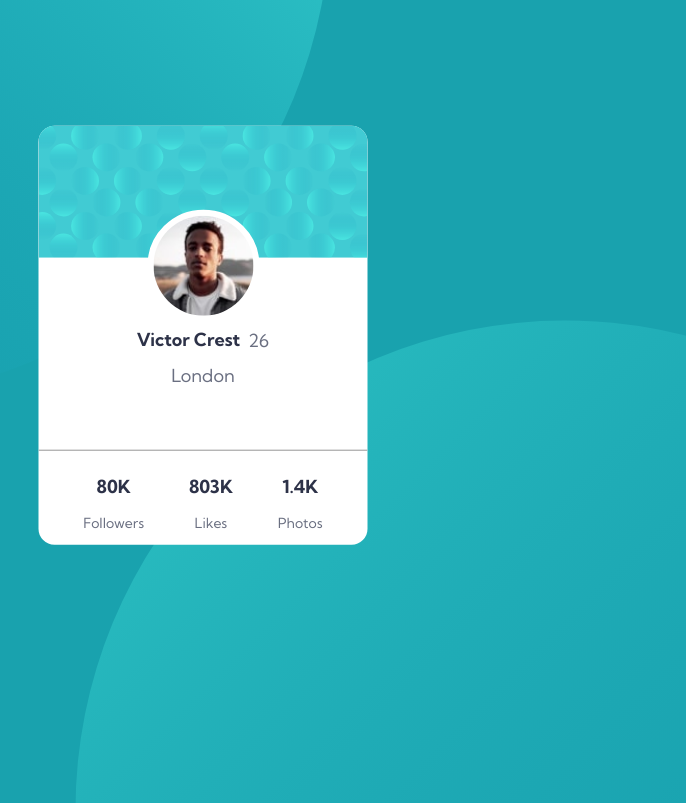
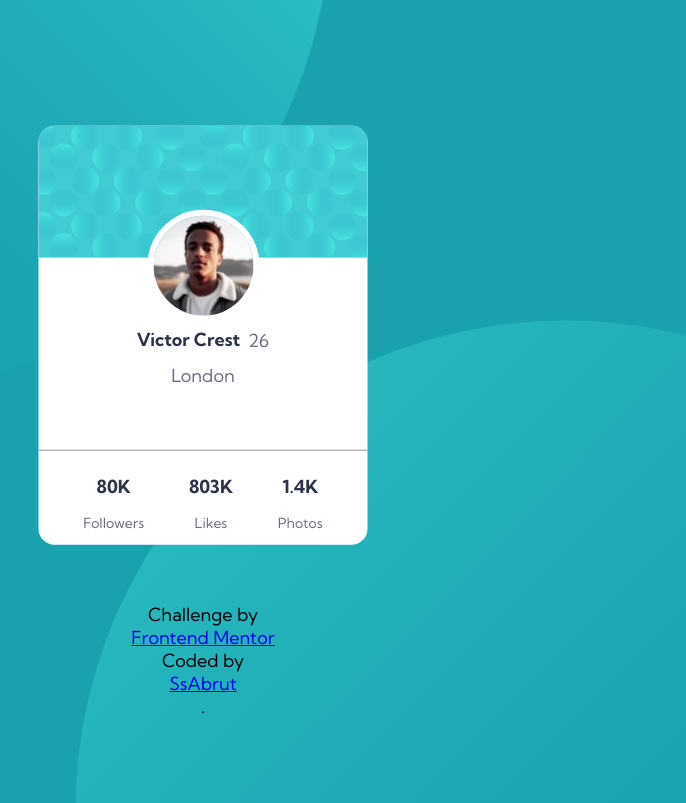
Before and after one commit to ssabrut/profile-card-component, a plain HTML site: page index.html in a window 1280 px wide. Shown: the top 803 px of the page, without its empty margins (437-1123 px from the left). Drawn offline with Linux system fonts and the light colour scheme.

Commit message:
Add existing file

```diff
--- a/index.html
+++ b/index.html
@@ -38,9 +38,6 @@
         </div>
       </div>
     </div>
+    <div class="attribution">Challenge by <a href="https://www.frontendmentor.io?ref=challenge" target="_blank">Frontend Mentor</a>Coded by <a href="https://github.com/ssabrut">SsAbrut</a>.</div>
   </body>
 </html>
-
-<!--
-      <div class="attribution">Challenge by <a href="https://www.frontendmentor.io?ref=challenge" target="_blank">Frontend Mentor</a>. Coded by <a href="#">Your Name Here</a>.</div>
-    -->
--- a/sass/main.scss
+++ b/sass/main.scss
@@ -162,3 +162,19 @@ body {
     }
   }
 }
+
+.attribution {
+  position: relative;
+  @include flexCenter;
+  flex-direction: column;
+
+  @media screen and (max-width: 89.9375rem) {
+    left: 50%;
+    transform: translate(-50%, 160%);
+  }
+
+  @media screen and (min-width: 90rem) {
+    left: 50%;
+    transform: translate(-50%, 260%);
+  }
+}
```
Also changed, not shown: dist/css/main.css, 1 other file.
